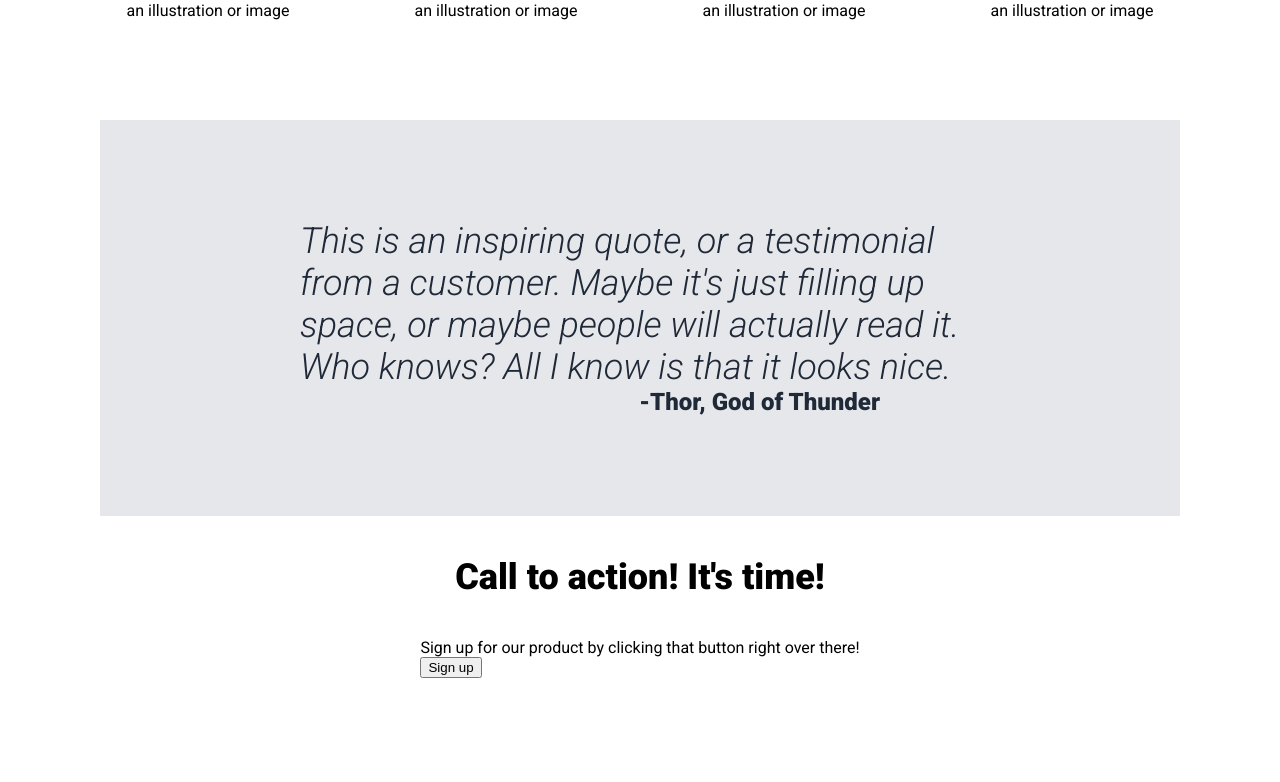
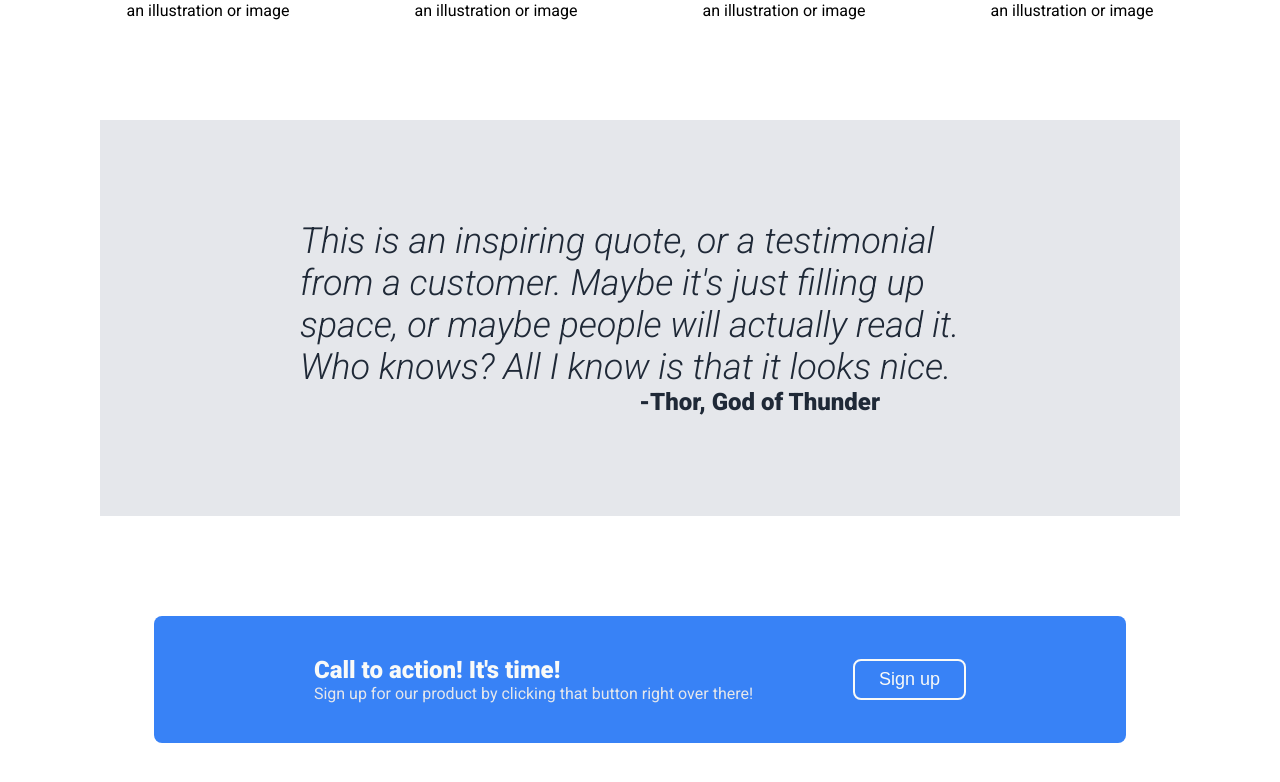
Before and after one commit to swiftyirons/landing-page, a plain HTML site: page index.html in a window 1280 px wide. Shown: the part 850-1632 px from the top of the page. Before the commit the page ends 1528 px from the top, so only its background shows below. Drawn offline with Linux system fonts and the light colour scheme.

Commit message:
Add CSS and Update html for fourth section of layout

```diff
--- a/index.css
+++ b/index.css
@@ -64,8 +64,7 @@ h1 {
 
 .section-two {
   display: flex;
-  justify-content: center;
-
+  flex-direction: column;
 }
 .image-row {
   display: flex;
@@ -76,7 +75,7 @@ h1 {
   border: solid 4px #3882F6;
   border-radius: 8px;
 }
-h2 {
+.section-two h2 {
   text-align: center;
   font-size: 36px;
   font-weight: 900;
@@ -107,3 +106,27 @@ h2 {
   font-size: 24px;
   padding-right: 100px;
 }
+
+.section-four {
+  background-color: #3882F6;
+  border-radius: 8px;
+  display: flex;
+  align-items: center;
+  margin: 100px 0;
+  padding: 40px 160px;
+  gap: 100px;
+}
+.section-four h2 {
+  color: #F9FAF8;
+}
+.section-four p {
+  color: #E5E7EB;
+}
+.section-four button {
+  background-color: #3882F6;
+  border: solid 2px #F9FAF8;
+  font-size: 18px;
+  border-radius: 8px;
+  padding: 8px 24px;
+  color: #F9FAF8;
+}
--- a/index.html
+++ b/index.html
@@ -29,7 +29,7 @@
     </div>
   </div>
 
-  <div class="section-twp">
+  <div class="section-two">
     <h2>Some random information.</h2>
     <div class="image-row">
       <div class="card">
```
